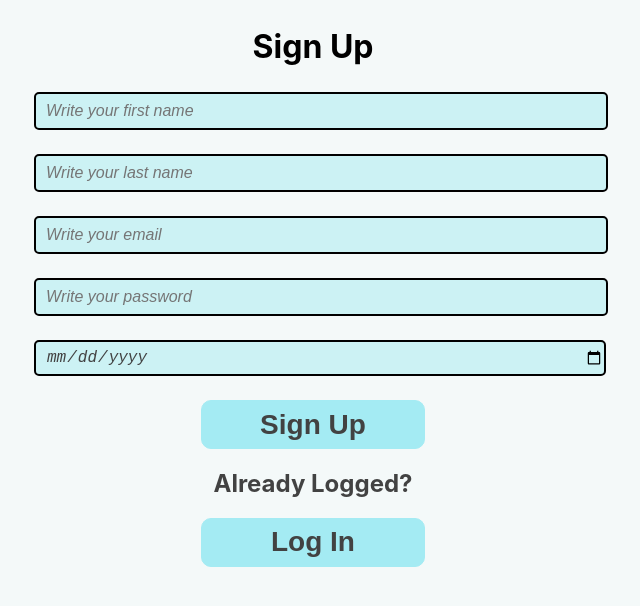
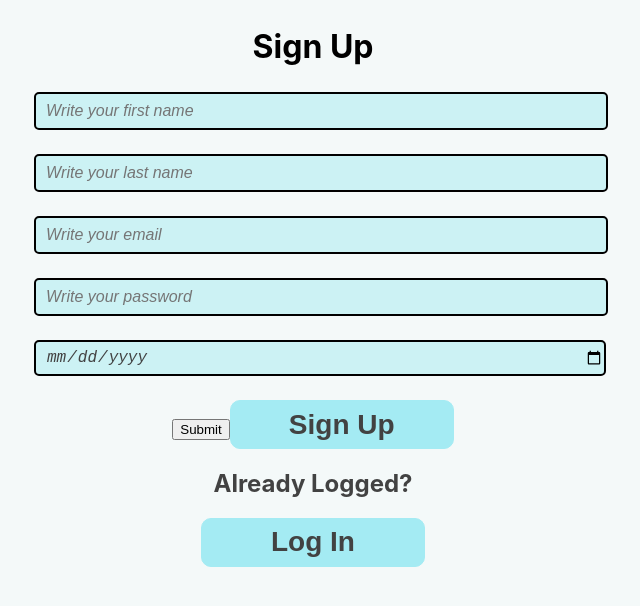
Before and after one commit to JohanSantanaGalvanJob/Calendar-Event, a React (Create React App) app in the folder frontend/: page /SignUp in a window 1280 px wide. Shown: the top 606 px of the page, without its empty margins (327-967 px from the left). Built offline with nearby package versions, Linux system fonts and the light colour scheme.

Commit message:
starting with validations

```diff
--- a/frontend/src/pages/SignUp/SignUp.tsx
+++ b/frontend/src/pages/SignUp/SignUp.tsx
@@ -1,10 +1,14 @@
 import './SignUp.css';
-
+import { Link } from 'react-router-dom';
 import { Container } from 'react-bootstrap';
 import { Row } from 'react-bootstrap';
 import { Col } from 'react-bootstrap';
+import { useForm } from "react-hook-form";
+
 
 export const SignUp = () => {
+    const { register, handleSubmit, watch, formState: { errors } } = useForm();
+    const onSubmit = (data : any) => console.log(data);
     return (
         <>
             <Container>
@@ -12,12 +16,16 @@ export const SignUp = () => {
                     <Col xs={8} md={6}>
                         <div className="sign-up-style">
                             <h2 className="sign-up-title">Sign Up</h2>
-                            <form>
+                            <form onSubmit={handleSubmit(onSubmit)}>
                                 <div className='sign-up-field'>
-                                    <input type="text" placeholder='Write your first name' required></input>
+                                    <input {...register("firstName",{required:true, maxLength: 20})}
+                                     aria-invalid={errors.firstName ? "true" : "false"} placeholder='Write your first name'/>
+
+                                     {errors.firstName?.type === 'required' && <p role="alert">First name is required</p>}
                                 </div>
+
                                 <div className='sign-up-field'>
-                                    <input type="text" placeholder='Write your last name' required></input>
+                                    <input {...register("lastName",{required:true, maxLength: 20,pattern: /^[A-Za-z]+$/i })} placeholder='Write your last name' required></input>
                                 </div>
                                 <div className='sign-up-field'>
                                     <input type="text" placeholder='Write your email' required></input>
@@ -28,11 +36,14 @@ export const SignUp = () => {
                                 <div className='sign-up-field'>
                                     <input type="date" placeholder='Write your date of birth' required></input>
                                 </div>
+                                <input type="submit"/>
                                 <button className="sign-up-button">Sign Up</button>
                             </form>
                             <div className='sign-up-extra'>
                                 <h2 className='sign-up-subtext'>Already Logged?</h2>
+                                <Link to="/LogIn">
                                 <button className="sign-up-button">Log In</button>
+                                </Link>
                             </div>
                         </div>
                     </Col>
```
